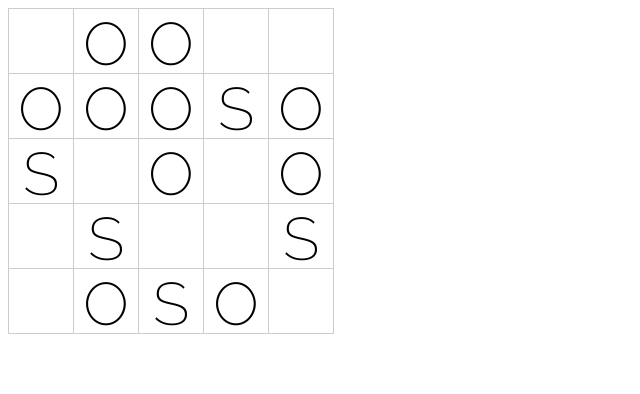
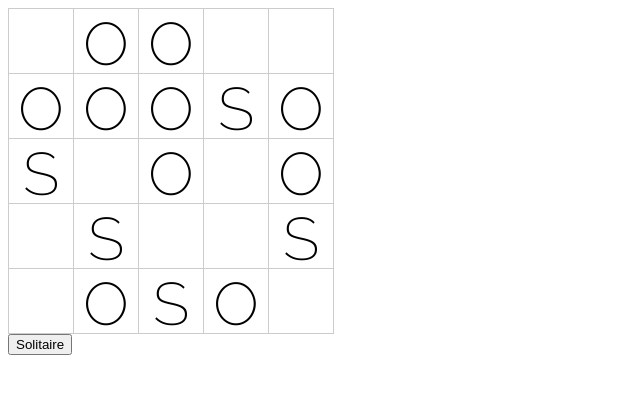
Before and after one commit to Andyloz/Oso, a React app: page / in a window 1280 px wide. Shown: the top 394 px of the page, without its empty margins (0-640 px from the left). Built offline with nearby package versions, Linux system fonts and the light colour scheme.

Commit message:
Añade primera implementación para método solitaire

```diff
--- a/src/components/OsoGameComp.tsx
+++ b/src/components/OsoGameComp.tsx
@@ -1,13 +1,32 @@
 import OsoGame from "../scripts/OsoGame";
 import React from "react";
 import OsoGridComp from "./OsoGridComp";
+import OsoMatch from "../scripts/OsoMatch";
 
 interface Props {
     game: OsoGame
 }
 
-export default class OsoGameComp extends React.Component<Props, Record<string, never>> {
+interface State {
+    matches: OsoMatch[]
+}
+
+export default class OsoGameComp extends React.Component<Props, State> {
+    constructor(props: Props) {
+        super(props);
+        this.state = { matches: this.props.game.matches }
+    }
+
+    handleClick(_: React.MouseEvent<HTMLButtonElement>): void {
+        return undefined
+    }
+
     render(): React.ReactNode {
-        return <OsoGridComp table={this.props.game.table}/>
+        return (
+            <div>
+                <OsoGridComp table={this.props.game.table}/>
+                <button>Solitaire</button>
+            </div>
+        )
     }
 }
```
